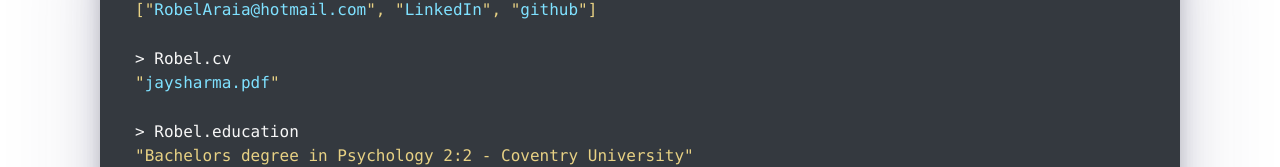
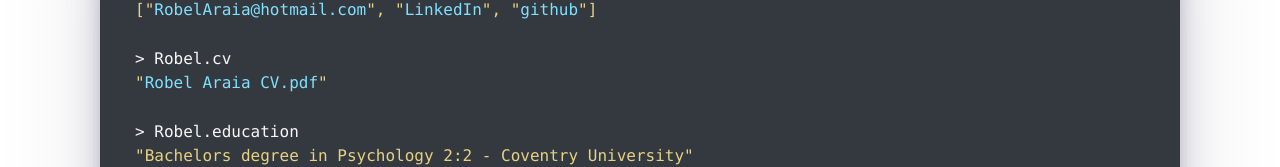
Before and after one commit to RobelAraia/Robel-Portfolio, a React (Create React App) app: page / in a window 1280 px wide. Shown: the part 713-880 px from the top of the page. Built offline with nearby package versions, Linux system fonts and the light colour scheme.

Commit message:
CV update

```diff
--- a/src/content/about-me.ts
+++ b/src/content/about-me.ts
@@ -16,7 +16,7 @@ export default [
   {
     input: "Robel.cv",
     return:
-      '"<a rel="noopener" href="https://jays-code-collection.github.io/portfolio/jaysharma.pdf" target="_blank">jaysharma.pdf</a>"',
+      '"<a rel="noopener" href="https://RobelAraia.github.io/Portfolio-2/Robel%20Araia%20CV.pdf" target="_blank">Robel Araia CV.pdf</a>"',
   },
   {
     input: "Robel.education",
```
